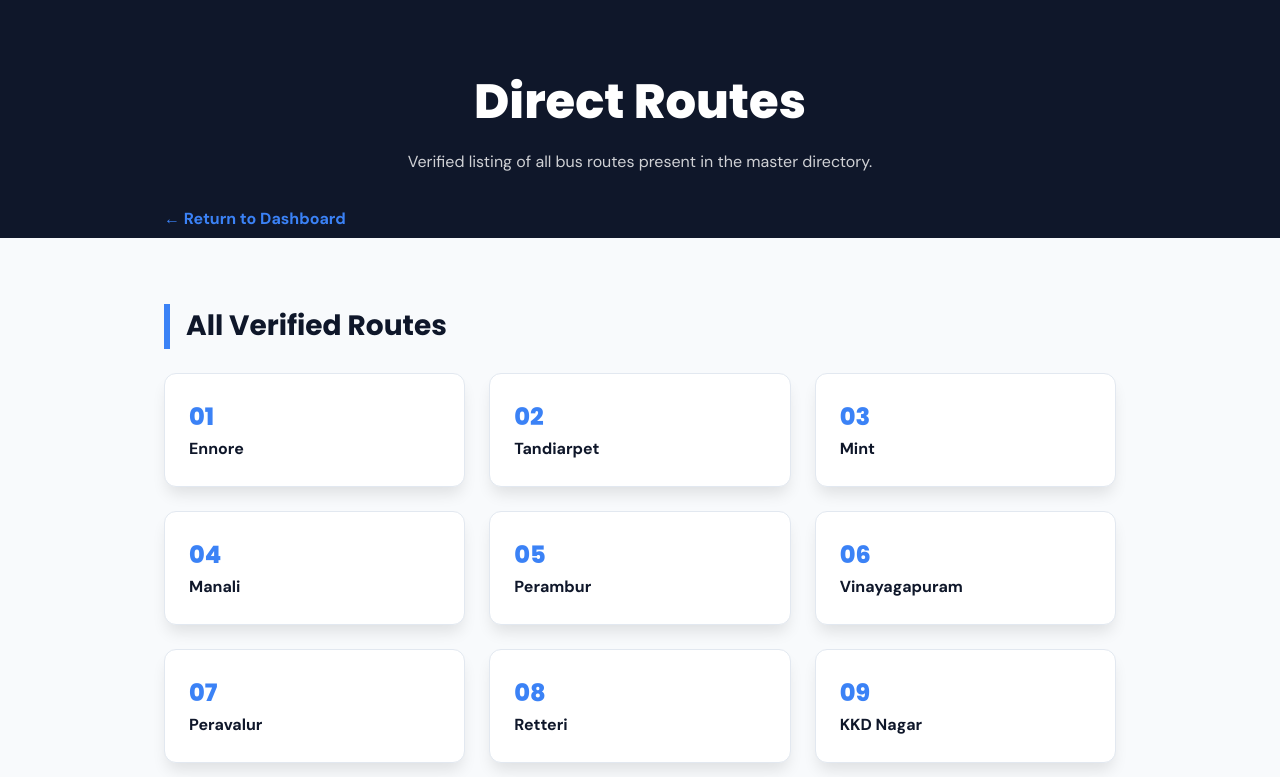
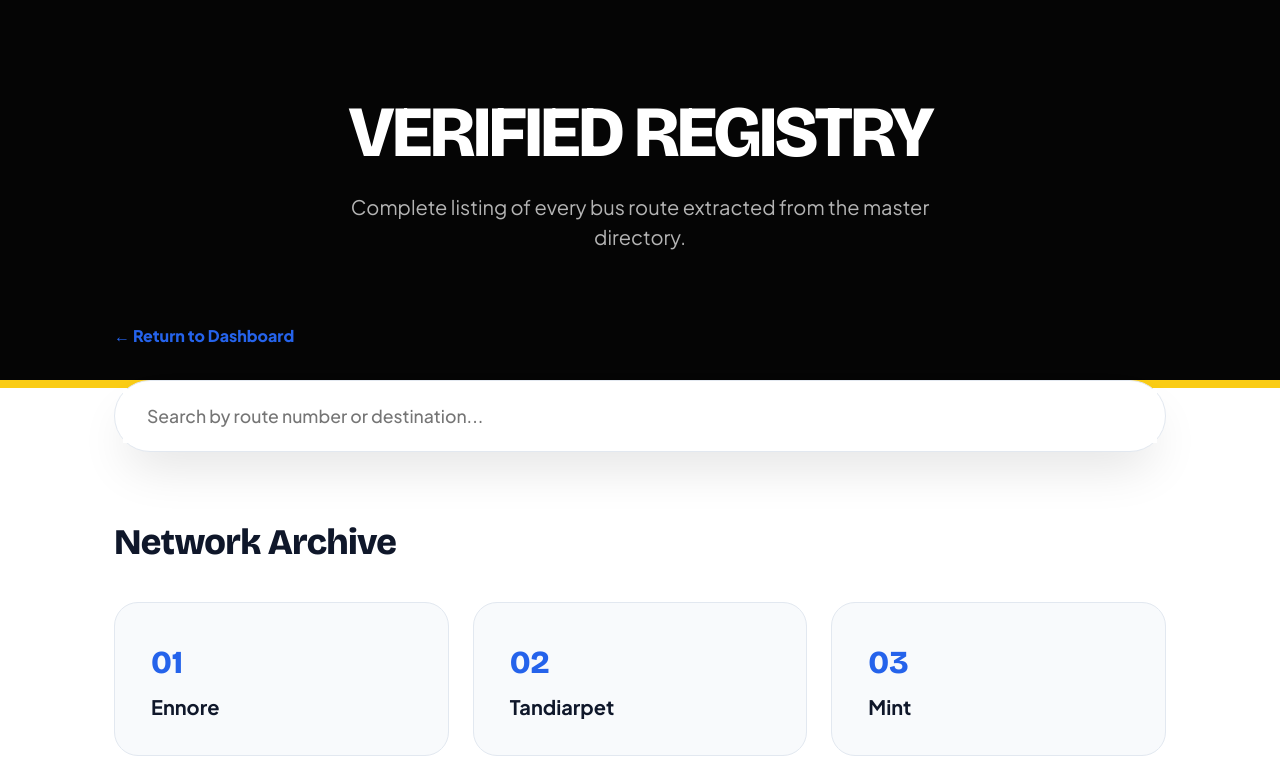
Before and after one commit to Akshayathiru/Bus-route, a plain HTML site: page public/locations/all_routes.html in a window 1280 px wide. Shown: the top 777 px of the page. Drawn offline with nearby package versions, Linux system fonts and the light colour scheme.

Commit message:
search bar issue was fixed

```diff
--- a/public/locations/all_routes.html
+++ b/public/locations/all_routes.html
@@ -4,21 +4,26 @@
 <head>
     <meta charset="UTF-8">
     <meta name="viewport" content="width=device-width, initial-scale=1.0">
-    <title>Available Bus Routes | Transit Directory</title>
+    <title>All Verified Routes | Transit Directory</title>
     <link rel="stylesheet" href="../../style.css">
 </head>
 
 <body>
     <header>
-        <h1>Direct Routes</h1>
-        <p>Verified listing of all bus routes present in the master directory.</p>
+        <h1>Verified Registry</h1>
+        <p>Complete listing of every bus route extracted from the master directory.</p>
     </header>
 
     <main>
         <a href="../../index.html" class="back-link">← Return to Dashboard</a>
 
-        <h2>All Verified Routes</h2>
-        <div class="grid">
+        <div class="search-container">
+            <input type="text" id="routeSearch" placeholder="Search by route number or destination..."
+                onkeyup="filterRoutes()">
+        </div>
+
+        <h2>Network Archive</h2>
+        <div class="grid" id="routesGrid">
             <a href="../routes/1.html" class="card">
                 <div class="route-no">01</div>
                 <div class="route-dest">Ennore</div>
@@ -219,10 +224,28 @@
 
         <div style="margin-top: 5rem; text-align: center; color: var(--text-muted);">
             <p><strong>Total Verified Routes: 49</strong></p>
-            <p style="font-size: 0.9rem; margin-top: 0.5rem;">Only routes extracted from the official PDF are listed
-                here.</p>
+            <p style="font-size: 0.9rem; margin-top: 0.5rem; color: var(--accent);">Verified via MTC Master Registry
+                2026</p>
         </div>
     </main>
+
+    <script>
+        function filterRoutes() {
+            const input = document.getElementById('routeSearch');
+            const filter = input.value.toLowerCase();
+            const grid = document.getElementById('routesGrid');
+            const cards = grid.getElementsByClassName('card');
+
+            for (let i = 0; i < cards.length; i++) {
+                const text = cards[i].innerText.toLowerCase();
+                if (text.includes(filter)) {
+                    cards[i].style.display = "";
+                } else {
+                    cards[i].style.display = "none";
+                }
+            }
+        }
+    </script>
 </body>
 
 </html>
--- a/style.css
+++ b/style.css
@@ -1,15 +1,18 @@
-@import url('https://fonts.googleapis.com/css2?family=DM+Sans:ital,opsz,wght@0,9..40,100..1000;1,9..40,100..1000&family=Poppins:wght@400;500;600;700;800;900&display=swap');
+@import url('https://fonts.googleapis.com/css2?family=Bricolage+Grotesque:wght@200..800&family=Plus+Jakarta+Sans:ital,wght@0,200..800;1,200..800&display=swap');
 
 :root {
-  --primary: #0f172a;
-  --accent: #3b82f6;
-  --bg: #f8fafc;
-  --card-bg: #ffffff;
+  --primary: #050505;
+  --accent: #2563eb;
+  --accent-soft: #eff6ff;
+  --secondary: #facc15;
+  --bg: #ffffff;
+  --card-bg: #f8fafc;
   --text: #0f172a;
   --text-muted: #64748b;
   --border: #e2e8f0;
-  --shadow: 0 10px 15px -3px rgba(0, 0, 0, 0.1);
-  --border-radius: 12px;
+  --radius-lg: 24px;
+  --radius-md: 16px;
+  --shadow: 0 10px 30px -10px rgba(0, 0, 0, 0.05);
 }
 
 * {
@@ -19,170 +22,193 @@
 }
 
 body {
-  font-family: 'DM Sans', sans-serif;
+  font-family: 'Plus Jakarta Sans', sans-serif;
   background-color: var(--bg);
   color: var(--text);
-  line-height: 1.6;
+  line-height: 1.5;
+  -webkit-font-smoothing: antialiased;
 }
 
 header {
   background: var(--primary);
   color: white;
-  padding: 4rem 1rem;
+  padding: 6rem 1rem 8rem;
   text-align: center;
+  border-bottom: 8px solid var(--secondary);
 }
 
 header h1 {
-  font-family: 'Poppins', sans-serif;
-  font-size: 3rem;
+  font-family: 'Bricolage Grotesque', sans-serif;
+  font-size: clamp(2.5rem, 8vw, 4.5rem);
   font-weight: 800;
-  margin-bottom: 0.5rem;
+  letter-spacing: -0.04em;
+  line-height: 1;
+  text-transform: uppercase;
+  margin-bottom: 1.5rem;
 }
 
 header p {
-  opacity: 0.8;
+  font-size: 1.25rem;
   max-width: 600px;
   margin: 0 auto;
+  opacity: 0.7;
 }
 
 main {
-  max-width: 1000px;
-  margin: -2rem auto 4rem;
+  max-width: 1100px;
+  margin: -4rem auto 6rem;
   padding: 0 1.5rem;
 }
 
-.search-placeholder,
 .search-container {
   background: white;
-  padding: 1rem 2rem;
-  border-radius: 50px;
-  box-shadow: var(--shadow);
-  margin-bottom: 3rem;
-  border: 1px solid var(--border);
+  padding: 0.5rem;
+  border-radius: 100px;
+  box-shadow: 0 25px 50px -12px rgba(0, 0, 0, 0.12);
   display: flex;
   align-items: center;
+  margin-bottom: 4rem;
+  border: 1px solid var(--border);
 }
 
-.search-placeholder input,
 .search-container input {
   border: none;
   width: 100%;
-  font-size: 1rem;
+  padding: 1rem 1.5rem;
+  font-size: 1.1rem;
   outline: none;
   font-family: inherit;
+  font-weight: 500;
 }
 
 h2 {
-  font-family: 'Poppins', sans-serif;
-  font-size: 1.75rem;
-  color: var(--primary);
-  margin: 3rem 0 1.5rem;
-  border-left: 6px solid var(--accent);
-  padding-left: 1rem;
+  font-family: 'Bricolage Grotesque', sans-serif;
+  font-size: 2.25rem;
+  font-weight: 800;
+  margin: 4rem 0 2rem;
+  letter-spacing: -0.02em;
 }
 
+/* GRID LAYOUT FOR CARDS (HUB LISTS) */
 .grid {
   display: grid;
-  grid-template-columns: repeat(auto-fill, minmax(280px, 1fr));
+  grid-template-columns: repeat(auto-fill, minmax(300px, 1fr));
   gap: 1.5rem;
 }
 
 .card,
 .route-card {
   background: var(--card-bg);
-  padding: 1.5rem;
-  border-radius: var(--border-radius);
+  padding: 2.25rem;
+  border-radius: var(--radius-lg);
   text-decoration: none;
   color: var(--text);
-  box-shadow: var(--shadow);
   border: 1px solid var(--border);
-  transition: all 0.2s;
+  transition: all 0.3s cubic-bezier(0.175, 0.885, 0.32, 1.275);
   display: flex;
   flex-direction: column;
 }
 
 .card:hover,
 .route-card:hover {
-  transform: translateY(-5px);
+  background: white;
+  transform: translateY(-8px);
   border-color: var(--accent);
+  box-shadow: 0 20px 40px -10px rgba(37, 99, 235, 0.1);
 }
 
 .card .route-no,
-.route-card .route-no {
-  font-family: 'Poppins', sans-serif;
-  font-size: 1.5rem;
+.route-no {
+  font-family: 'Bricolage Grotesque', sans-serif;
+  font-size: 2rem;
   font-weight: 800;
   color: var(--accent);
+  margin-bottom: 0.5rem;
 }
 
 .card .route-dest,
-.route-card .route-dest {
+.route-dest {
+  font-size: 1.25rem;
   font-weight: 700;
-  color: var(--primary);
+  line-height: 1.2;
 }
 
+/* LIST LAYOUT FOR ROUTES (DETAILS) */
 .route-list {
   display: flex;
   flex-direction: column;
-  gap: 1rem;
+  gap: 1.25rem;
 }
 
 .route-item {
-  background: white;
-  padding: 1.25rem 1.5rem;
-  border-radius: var(--border-radius);
+  background: var(--card-bg);
+  padding: 1.5rem 2rem;
+  border-radius: var(--radius-md);
   display: flex;
+  align-items: center;
   justify-content: space-between;
-  align-items: center;
   text-decoration: none;
   color: var(--text);
-  box-shadow: var(--shadow);
   border: 1px solid var(--border);
-  transition: transform 0.2s;
-  list-style: none;
-  /* For cases where it's an li */
+  transition: all 0.2s;
+  gap: 1.5rem;
 }
 
 .route-item:hover {
+  background: white;
+  border-color: var(--accent);
   transform: translateX(10px);
-  border-color: var(--accent);
 }
 
 .route-badge {
   background: var(--accent);
   color: white;
-  padding: 4px 10px;
-  border-radius: 8px;
+  min-width: 50px;
+  height: 50px;
+  display: flex;
+  align-items: center;
+  justify-content: center;
+  border-radius: 12px;
   font-weight: 800;
-  margin-right: 1rem;
+  font-size: 1.1rem;
 }
 
 .route-name {
+  flex: 1;
   font-weight: 700;
-  flex: 1;
+  font-size: 1.2rem;
 }
 
-.back-btn,
-.back-link,
-.back-home {
-  display: inline-block;
-  margin-bottom: 1.5rem;
-  text-decoration: none;
+.route-meta,
+.route-timing {
+  background: var(--accent-soft);
   color: var(--accent);
+  padding: 0.5rem 1rem;
+  border-radius: 100px;
   font-weight: 700;
+  font-size: 0.9rem;
+  white-space: nowrap;
 }
 
-/* Route Details Generic */
+/* BACK BUTTONS */
+.back-link,
+.back-home,
+.back-btn {
+  display: inline-flex;
+  align-items: center;
+  color: var(--accent);
+  text-decoration: none;
+  font-weight: 800;
+  margin-bottom: 2rem;
+}
+
+/* DETAIL TABLES */
 .details,
 .detail-container {
   background: white;
-  padding: 2.5rem;
-  border-radius: 20px;
-  box-shadow: var(--shadow);
-}
-
-.stop-list {
-  list-style: none;
+  padding: 3rem;
+  border-radius: var(--radius-lg);
+  border: 1px solid var(--border);
 }
 
 .stop,
@@ -190,7 +216,7 @@ h2 {
   display: flex;
   justify-content: space-between;
   padding: 1.25rem 0;
-  border-bottom: 1px solid #f1f5f9;
+  border-bottom: 1px solid var(--border);
 }
 
 .stop:last-child,
@@ -200,17 +226,18 @@ h2 {
 
 .stop-name {
   font-weight: 600;
+  font-size: 1.1rem;
 }
 
 .stop-time {
   font-weight: 800;
-  color: var(--accent);
-  background: #eff6ff;
-  padding: 2px 10px;
-  border-radius: 6px;
+  color: white;
+  background: var(--primary);
+  padding: 4px 12px;
+  border-radius: 8px;
 }
 
-@media (max-width: 600px) {
+@media (max-width: 700px) {
   header h1 {
     font-size: 2.2rem;
   }
@@ -218,4 +245,10 @@ h2 {
   .grid {
     grid-template-columns: 1fr;
   }
+
+  .route-item {
+    flex-direction: column;
+    align-items: flex-start;
+    gap: 0.5rem;
+  }
 }
```
Also changed, not shown: index.html (+24 -5 lines).
